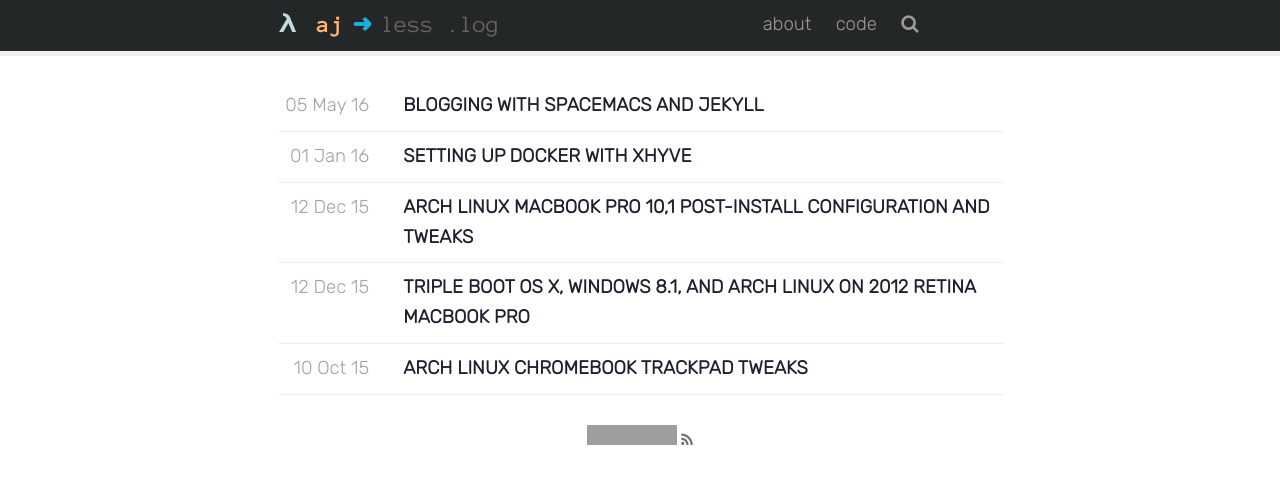
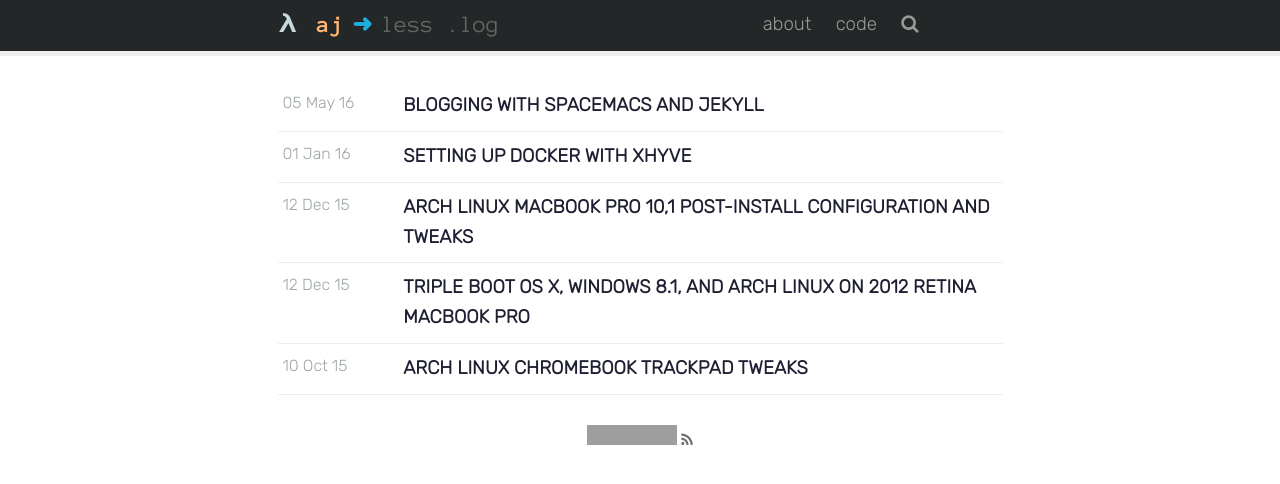
Before and after one commit to 0x414A/0x414a.github.io, a Jekyll site: the page built from index.md, in a window 1280 px wide. Shown: the top 484 px of the page. Built offline with Jekyll 4.4.1, drawn with Linux system fonts in a browser that asks for light colours; nearby versions of some CDN libraries; grey boxes are pictures that could not be loaded.

Commit message:
Fix date display.

```diff
--- a/assets/stylesheets/blog.css
+++ b/assets/stylesheets/blog.css
@@ -15,9 +15,9 @@
 }
 
 .blog-info {
-  text-align: right;
   color: #9EA5A8;
   padding: 0 5px;
+  font-size: 12pt;
 }
 
 .blog-title-wrapper {
```
